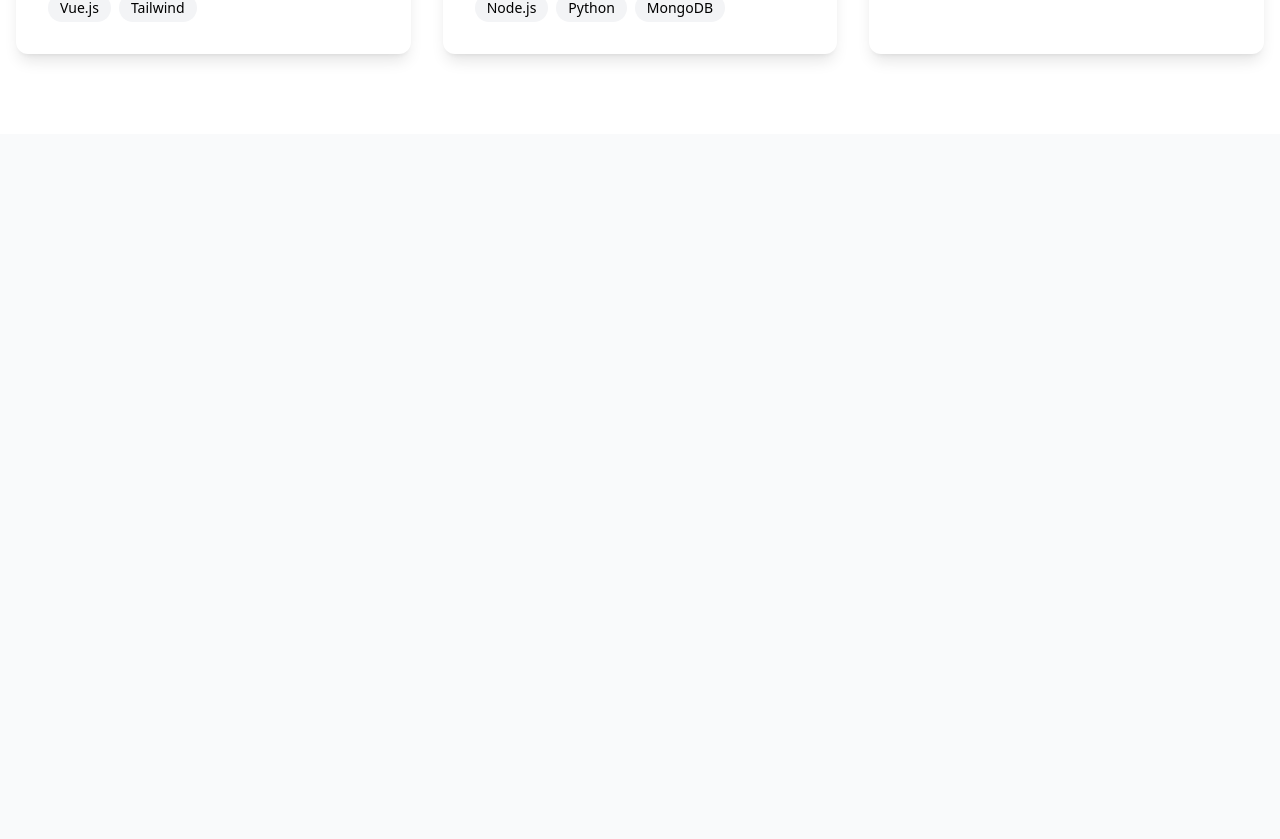
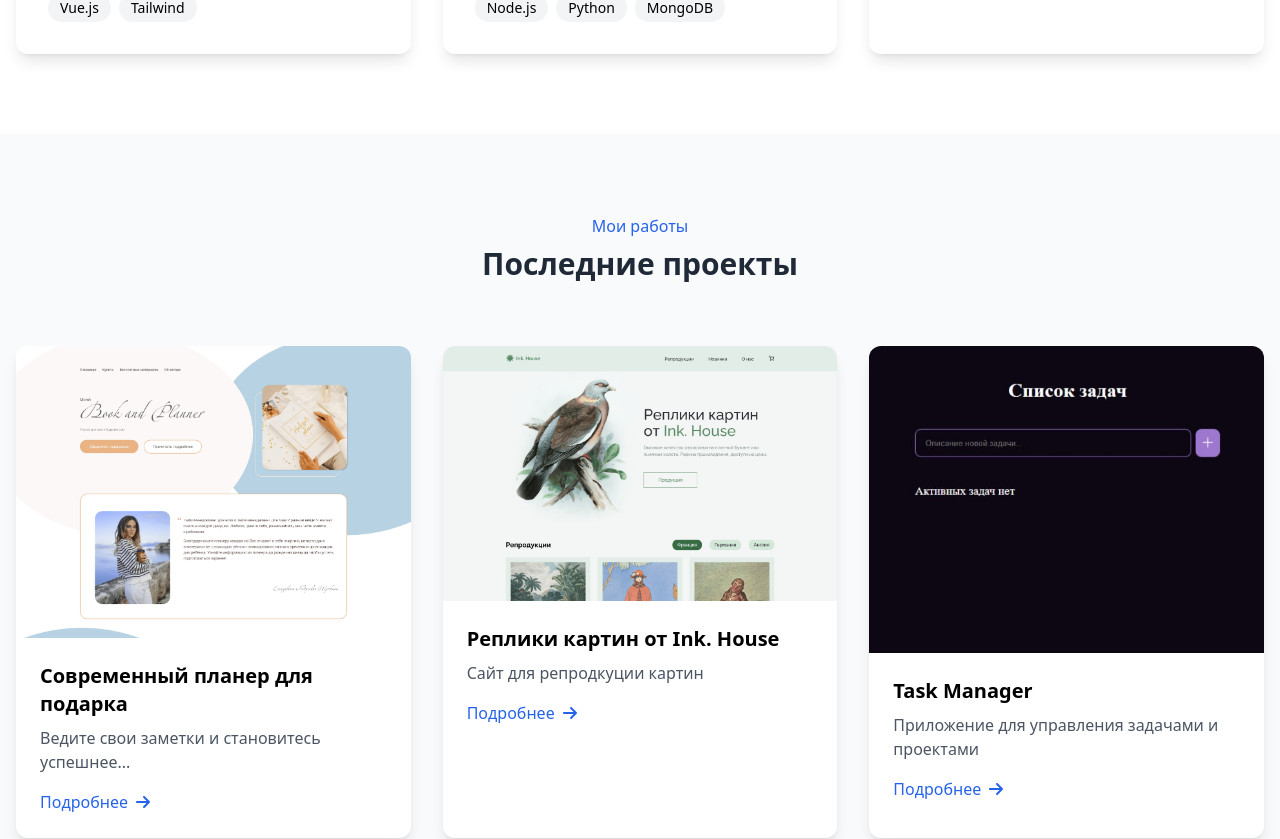
Before and after one commit to RNKuchin/rk-web, a Vue app: page / in a window 1280 px wide. Shown: the part 1238-2077 px from the top of the page. Before the commit the page ends 1372 px from the top, so only its background shows below. Built offline with nearby package versions, Linux system fonts and the light colour scheme.

Commit message:
fix bag to img

```diff
--- a/src/components/home.vue
+++ b/src/components/home.vue
@@ -204,7 +204,7 @@
         >
           <div class="relative overflow-hidden">
             <img
-              src="../../public/planer.jpg"
+              src="/planer.jpg"
               alt="Project 1"
               class="w-full transform group-hover:scale-110 transition duration-500"
             />
@@ -319,7 +319,6 @@
                     >Vue.js</span
                   >
                   <span
-                    <span
                     class="px-2 py-1 bg-white/20 backdrop-blur-md rounded text-white text-sm"
                     >Docker</span
                   >
```
